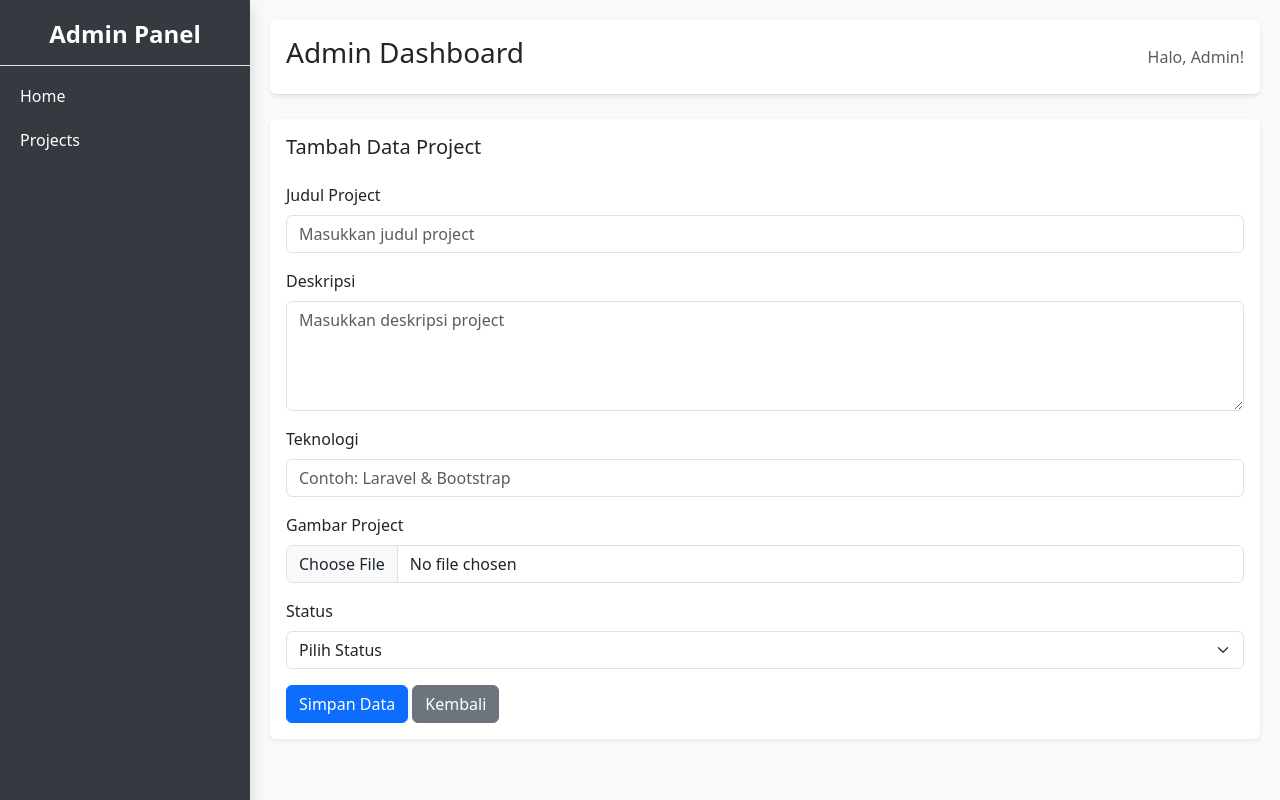
After one commit to mhdrflii-hub/Muhamad-Rafli, a Laravel app: page /admin/project/create in a window 1280 px wide. The commit adds this page. Run offline with Laravel 12, Linux system fonts and the light colour scheme.

Commit message:
pertemuan 8

```diff
--- /dev/null
+++ b/app/Http/Controllers/adminprojectcontroller.php
@@ -0,0 +1,120 @@
+<?php
+
+namespace App\Http\Controllers;
+
+use App\Models\Project;
+use Illuminate\Http\Request;
+use Illuminate\Support\Str;
+
+class AdminProjectController extends Controller
+{
+    public function index()
+    {
+        $projects = Project::latest()->get();
+
+        return view('admin.projects.index', compact('projects'));
+    }
+
+    public function create()
+    {
+        return view('admin.projects.create');
+    }
+
+    public function store(Request $request)
+    {
+        $request->validate([
+            'title' => 'required|string|max:255',
+            'description' => 'nullable|string',
+            'teknologi' => 'nullable|string|max:255',
+            'image' => 'nullable|image|max:2048',
+            'status' => 'required|string',
+        ]);
+
+        $data = $request->only([
+            'title',
+            'description',
+            'teknologi',
+            'status',
+        ]);
+
+        if ($request->hasFile('image')) {
+            $imageName = time() . '_' . Str::random(10) . '.' .
+                $request->image->extension();
+
+            $request->image->move(public_path('images'), $imageName);
+
+            $data['image'] = $imageName;
+        }
+
+        Project::create($data);
+
+        return redirect()->route('admin.project.index')
+            ->with('success', 'Project berhasil ditambahkan.');
+    }
+
+    public function show(string $id)
+    {
+        //
+    }
+
+    public function edit(string $id)
+    {
+        $project = Project::findOrFail($id);
+
+        return view('admin.projects.edit', compact('project'));
+    }
+
+    public function update(Request $request, string $id)
+    {
+        $project = Project::findOrFail($id);
+
+        $request->validate([
+            'title' => 'required|string|max:255',
+            'description' => 'nullable|string',
+            'teknologi' => 'nullable|string|max:255',
+            'image' => 'nullable|image|max:2048',
+            'status' => 'required|string',
+        ]);
+
+        $data = $request->only([
+            'title',
+            'description',
+            'teknologi',
+            'status',
+        ]);
+
+        if ($request->hasFile('image')) {
+            if ($project->image &&
+                file_exists(public_path('images/' . $project->image))) {
+                unlink(public_path('images/' . $project->image));
+            }
+
+            $imageName = time() . '_' . Str::random(10) . '.' .
+                $request->image->extension();
+
+            $request->image->move(public_path('images'), $imageName);
+
+            $data['image'] = $imageName;
+        }
+
+        $project->update($data);
+
+        return redirect()->route('admin.project.index')
+            ->with('success', 'Project berhasil diperbarui.');
+    }
+
+    public function destroy(string $id)
+    {
+        $project = Project::findOrFail($id);
+
+        if ($project->image &&
+            file_exists(public_path('images/' . $project->image))) {
+            unlink(public_path('images/' . $project->image));
+        }
+
+        $project->delete();
+
+        return redirect()->route('admin.project.index')
+            ->with('success', 'Project berhasil dihapus.');
+    }
+}
--- /dev/null
+++ b/resources/views/admin/projects/create.blade.php
@@ -0,0 +1,91 @@
+@extends('admin.tamplate')
+
+@section('title', 'Tambah Project')
+
+@section('content')
+
+<div class="card border-0 shadow-sm">
+    <div class="card-body">
+
+        <h5 class="mb-4">Tambah Data Project</h5>
+
+        <form action="{{ route('admin.project.store') }}"
+              method="POST"
+              enctype="multipart/form-data">
+
+            @csrf
+
+            <div class="mb-3">
+                <label class="form-label">Judul Project</label>
+                <input type="text"
+                       name="title"
+                       class="form-control"
+                       placeholder="Masukkan judul project"
+                       value="{{ old('title') }}"
+                       required>
+                @error('title')
+                    <small class="text-danger">{{ $message }}</small>
+                @enderror
+            </div>
+
+            <div class="mb-3">
+                <label class="form-label">Deskripsi</label>
+                <textarea name="description"
+                          class="form-control"
+                          rows="4"
+                          placeholder="Masukkan deskripsi project">{{ old('description') }}</textarea>
+                @error('description')
+                    <small class="text-danger">{{ $message }}</small>
+                @enderror
+            </div>
+
+            <div class="mb-3">
+                <label class="form-label">Teknologi</label>
+                <input type="text"
+                       name="teknologi"
+                       class="form-control"
+                       placeholder="Contoh: Laravel & Bootstrap"
+                       value="{{ old('teknologi') }}">
+                @error('teknologi')
+                    <small class="text-danger">{{ $message }}</small>
+                @enderror
+            </div>
+
+            <div class="mb-3">
+                <label class="form-label">Gambar Project</label>
+                <input type="file"
+                       name="image"
+                       class="form-control"
+                       accept="image/*">
+                @error('image')
+                    <small class="text-danger">{{ $message }}</small>
+                @enderror
+            </div>
+
+            <div class="mb-3">
+                <label class="form-label">Status</label>
+                <select name="status" class="form-select" required>
+                    <option value="">Pilih Status</option>
+                    <option value="selesai">Selesai</option>
+                    <option value="In Progress">In Progress</option>
+                </select>
+                @error('status')
+                    <small class="text-danger">{{ $message }}</small>
+                @enderror
+            </div>
+
+            <button type="submit" class="btn btn-primary">
+                Simpan Data
+            </button>
+
+            <a href="{{ route('admin.project.index') }}"
+               class="btn btn-secondary">
+                Kembali
+            </a>
+
+        </form>
+
+    </div>
+</div>
+
+@endsection
--- a/resources/views/admin/tamplate.blade.php
+++ b/resources/views/admin/tamplate.blade.php
@@ -4,12 +4,24 @@
 <head>
     <meta charset="UTF-8">
     <meta name="viewport" content="width=device-width, initial-scale=1.0">
-    <title>Document</title>
-    @vite(['resources/css/app.css', 'resources/js/app.js'])
-    <link rel="stylesheet" href="https://cdn.jsdelivr.net/npm/bootstrap@5.3.3/dist/css/bootstrap.min.css">
+
+    <title>@yield('title', 'Admin Dashboard')</title>
+
+    <!-- Bootstrap CSS -->
+    <link href="https://cdn.jsdelivr.net/npm/bootstrap@5.3.8/dist/css/bootstrap.min.css"
+        rel="stylesheet"
+        integrity="sha384-sRIl4kxILFvY47J16cr9ZwB07vP4J8+LH7qKQnuqkuIAvNWLzeN8tE5YBujZqJLB"
+        crossorigin="anonymous">
+
+    <!-- jQuery -->
+    <script src="{{ asset('DataTables/jquery-3.6.1.js') }}"></script>
+
+    <!-- DataTables CSS -->
     <link rel="stylesheet" href="{{ asset('DataTables/datatables.min.css') }}">
+
+    <!-- DataTables JS -->
     <script src="{{ asset('DataTables/datatables.min.js') }}"></script>
-</head>
+
     <style>
         body {
             background-color: #f8f9fa;
@@ -38,14 +50,14 @@ body {
 
         .admin-content {
             margin-left: 250px;
-    padding: 30px;
+            padding: 20px;
         }
 
-@media (max-width:768px) {
+        @media (max-width: 768px) {
             .admin-sidebar {
                 width: 100%;
                 position: relative;
-        height: auto;
+                min-height: auto;
             }
 
             .admin-content {
@@ -53,28 +65,64 @@ body {
             }
         }
     </style>
+</head>
 
 <body>
+
+    <!-- Sidebar -->
     <div class="admin-sidebar shadow">
-        <h4 class="text-center fw-bold text-white pb-3 border-bottom border-secondary">Admin Panel</h4>
+        <h4 class="text-center fw-bold text-white pb-3 border-bottom">
+            Admin Panel
+        </h4>
+
         <ul class="nav flex-column">
             <li class="nav-item">
-                <a class="nav-link text-white" href="{{ route('admin.home') }}">Home</a>
+                <a class="nav-link text-white"
+                    href="{{ route('admin.home') }}">
+                    Home
+                </a>
             </li>
+
             <li class="nav-item">
-                <a class="nav-link text-white" href="#">Projects</a>
+                <a class="nav-link text-white"
+                    href="{{ route('admin.project.index') }}">
+                    Projects
+                </a>
             </li>
         </ul>
     </div>
+
+    <!-- Main Content -->
     <div class="admin-content">
-        <div
-            class="d-flex justify-content-between align-items-center pb-3 mb-4 border-bottom bg-white rounded shadow-sm">
-            <h3 class="fw-bold mb-0">Admin Dashboard</h3>
-            <span class="text-muted fw-semibold">Halo, Administrator</span>
+
+        <div class="d-flex justify-content-between align-items-center p-3 mb-4 border-bottom bg-white rounded shadow-sm">
+            <h3>Admin Dashboard</h3>
+            <span class="text-muted">Halo, Admin!</span>
         </div>
+
+        <!-- Alert Success -->
+        @if (session('success'))
+            <div class="alert alert-success alert-dismissible fade show" role="alert">
+                {{ session('success') }}
+
+                <button type="button"
+                    class="btn-close"
+                    data-bs-dismiss="alert"
+                    aria-label="Close">
+                </button>
+            </div>
+        @endif
+
+        <!-- Content -->
         @yield('content')
+
     </div>
+
+    <!-- Bootstrap JS -->
+    <script src="https://cdn.jsdelivr.net/npm/bootstrap@5.3.8/dist/js/bootstrap.bundle.min.js"></script>
+
+    <!-- Additional Scripts -->
     @stack('scripts')
+
 </body>
-
 </html>
--- /dev/null
+++ b/resources/views/page/partials/footer.blade.php
@@ -0,0 +1,3 @@
+<footer class="bg-white text-dark border-top text-center py-3 mt-auto">
+    <p>&copy; 2026 Profile Mahasiswa. All rights reserved.</p>
+</footer>
--- /dev/null
+++ b/resources/views/partials/footer.blade.php
@@ -0,0 +1,5 @@
+<footer class="bg-white border-top py-3 mt-5">
+        <div class="container text-center">
+            <span class="text-muted">&copy; 2026 Profile Mahasiswa UNPAM. All rights reserved.</span>
+        </div>
+</footer>
--- a/routes/web.php
+++ b/routes/web.php
@@ -1,14 +1,15 @@
 <?php
 
 use App\Http\Controllers\MahasiswaController;
+use App\Http\Controllers\AdminProjectController;
 use App\Http\Controllers\ProjectController;
 use Illuminate\Support\Facades\Route;
 
 Route::get('/', function () {
-    return view('admin.tamplate');
+    return view('page.home');
 });
 
-Route::get('/profile', [MahasiswaController::class, 'index']);
+Route::get('/profile', [App\Http\Controllers\MahasiswaController::class, 'index']);
 
 Route::get('/project', [ProjectController::class, 'index'])->name('project.index');
 Route::get('/project/{id}', [ProjectController::class, 'show'])->name('project.show');
@@ -19,6 +20,8 @@ Route::get('/about', function () {
 
 Route::prefix('admin')->name('admin.')->group(function () {
     Route::get('/', function () {
-        return view('admin.tamplate');
+        return view('admin.home');
     })->name('home');
+
+    Route::resource('project', AdminProjectController::class);
 });
```
Also changed, not shown: resources/views/admin/home.blade.php (added, +19 -0 lines), resources/views/admin/projects/edit.blade.php (added, +109 -0 lines), resources/views/admin/projects/index.blade.php (added, +86 -0 lines), resources/views/page/partials/header.blade.php (added, +28 -0 lines), resources/views/partials/header.blade.php (added, +27 -0 lines). Lines whose indentation alone changed are shown as unchanged.
